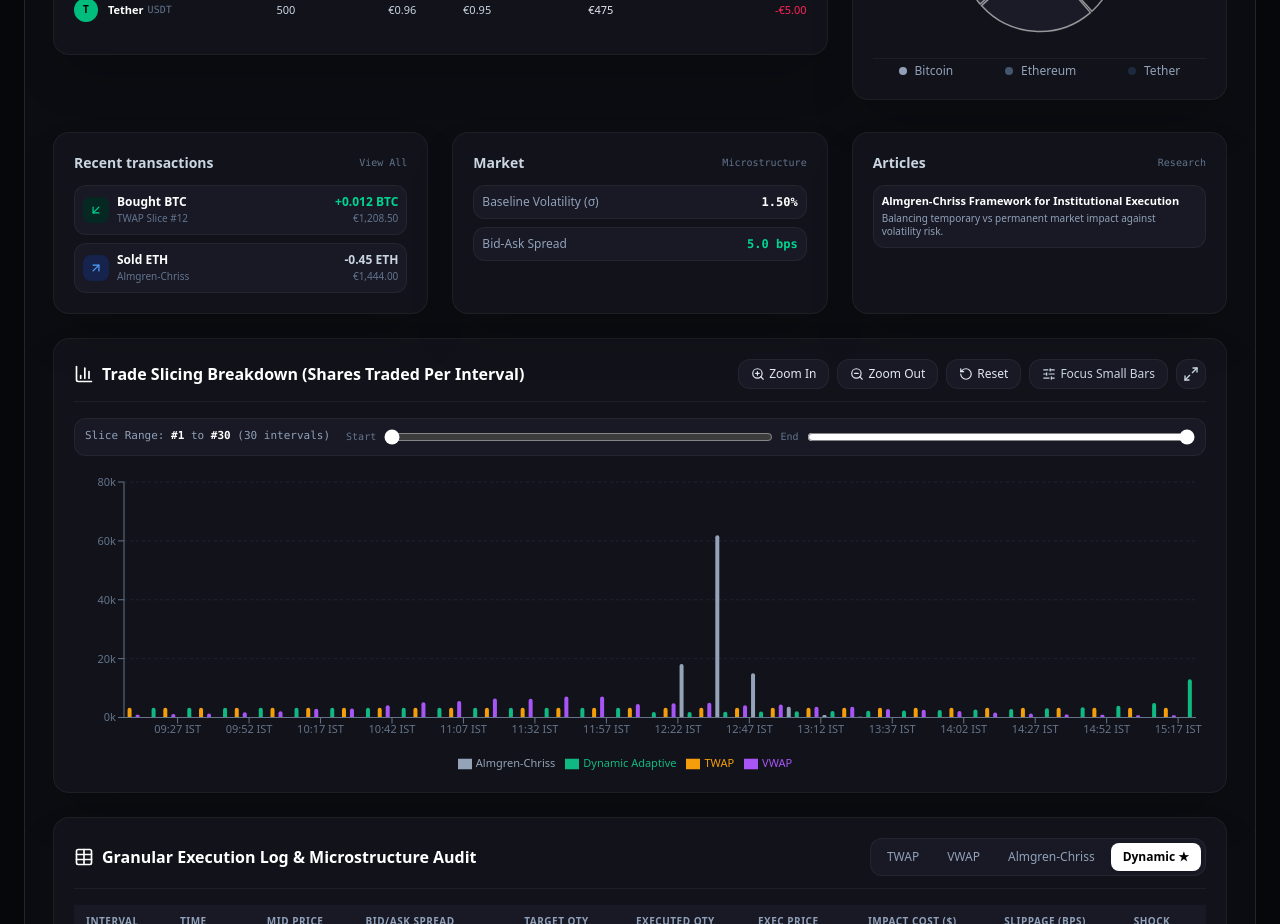
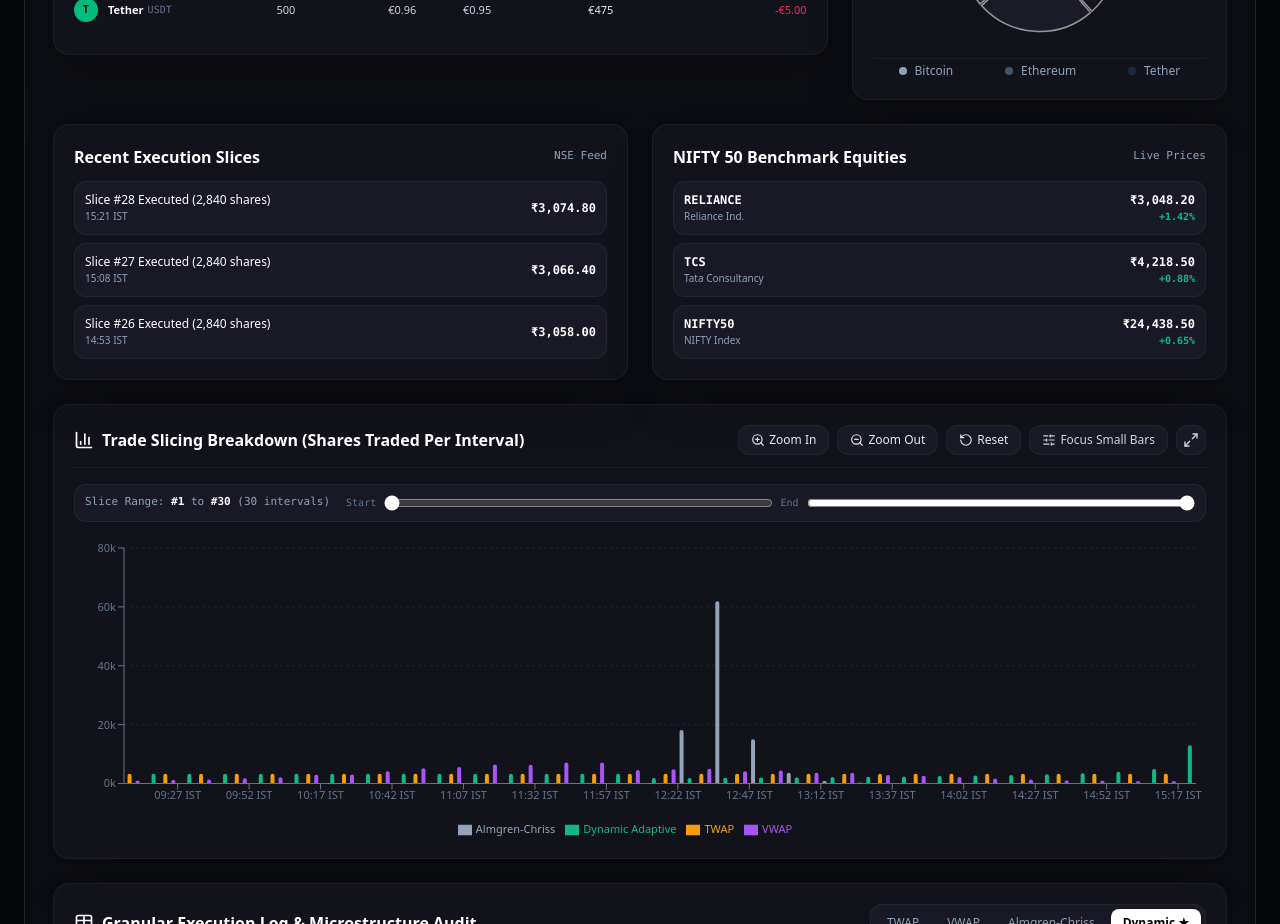
Before and after one commit to Viidhyanshu/OPTIMAL-TRADE, a Next.js app: page / in a window 1280 px wide. Shown: the part 1860-2784 px from the top of the page. Built offline with nearby package versions, Linux system fonts and the light colour scheme.

Commit message:
Remove Articles card from bottom grid layout

```diff
--- a/src/components/BottomCards.tsx
+++ b/src/components/BottomCards.tsx
@@ -1,85 +1,62 @@
 'use client';
 
 import React from 'react';
-import { ArrowUpRight, ArrowDownLeft, FileText, Activity } from 'lucide-react';
 
 export const BottomCards: React.FC = () => {
+  const recentTransactions = [
+    { label: 'Slice #28 Executed (2,840 shares)', time: '15:21 IST', price: '₹3,074.80' },
+    { label: 'Slice #27 Executed (2,840 shares)', time: '15:08 IST', price: '₹3,066.40' },
+    { label: 'Slice #26 Executed (2,840 shares)', time: '14:53 IST', price: '₹3,058.00' },
+  ];
+
+  const marketHighlights = [
+    { symbol: 'RELIANCE', name: 'Reliance Ind.', price: '₹3,048.20', change: '+1.42%' },
+    { symbol: 'TCS', name: 'Tata Consultancy', price: '₹4,218.50', change: '+0.88%' },
+    { symbol: 'NIFTY50', name: 'NIFTY Index', price: '₹24,438.50', change: '+0.65%' },
+  ];
+
   return (
-    <div className="grid grid-cols-1 md:grid-cols-3 gap-6 pt-2">
-      {/* Card 1: Recent transactions */}
+    <div className="grid grid-cols-1 md:grid-cols-2 gap-6">
+      {/* Recent Transactions Card */}
       <div className="bg-[#12131a] border border-white/5 rounded-2xl p-5 shadow-2xl space-y-3">
         <div className="flex items-center justify-between">
-          <h4 className="font-semibold text-slate-300 text-sm">Recent transactions</h4>
-          <span className="text-[10px] text-slate-500 font-mono">View All</span>
+          <h3 className="font-bold text-white text-base">Recent Execution Slices</h3>
+          <span className="text-[11px] text-slate-400 font-mono">NSE Feed</span>
         </div>
-        <div className="space-y-2 text-xs">
-          <div className="flex items-center justify-between p-2 rounded-xl bg-[#181924] border border-white/5">
-            <div className="flex items-center gap-2">
-              <div className="p-1.5 rounded-lg bg-emerald-950/80 text-emerald-400">
-                <ArrowDownLeft className="w-3.5 h-3.5" />
+
+        <div className="space-y-2">
+          {recentTransactions.map((tx, idx) => (
+            <div key={idx} className="flex items-center justify-between p-2.5 rounded-xl bg-[#181924] border border-white/5 text-xs">
+              <div className="truncate pr-2">
+                <span className="font-medium text-white block truncate">{tx.label}</span>
+                <span className="text-[10px] text-slate-400">{tx.time}</span>
               </div>
-              <div>
-                <span className="font-bold text-white block">Bought BTC</span>
-                <span className="text-[10px] text-slate-500">TWAP Slice #12</span>
-              </div>
+              <span className="font-mono font-bold text-white shrink-0">{tx.price}</span>
             </div>
-            <div className="text-right">
-              <span className="font-bold text-emerald-400 block">+0.012 BTC</span>
-              <span className="text-[10px] text-slate-500">€1,208.50</span>
-            </div>
-          </div>
-
-          <div className="flex items-center justify-between p-2 rounded-xl bg-[#181924] border border-white/5">
-            <div className="flex items-center gap-2">
-              <div className="p-1.5 rounded-lg bg-blue-950/80 text-blue-400">
-                <ArrowUpRight className="w-3.5 h-3.5" />
-              </div>
-              <div>
-                <span className="font-bold text-white block">Sold ETH</span>
-                <span className="text-[10px] text-slate-500">Almgren-Chriss</span>
-              </div>
-            </div>
-            <div className="text-right">
-              <span className="font-bold text-slate-300 block">-0.45 ETH</span>
-              <span className="text-[10px] text-slate-500">€1,444.00</span>
-            </div>
-          </div>
+          ))}
         </div>
       </div>
 
-      {/* Card 2: Market Dynamics */}
+      {/* Market Highlights Card */}
       <div className="bg-[#12131a] border border-white/5 rounded-2xl p-5 shadow-2xl space-y-3">
         <div className="flex items-center justify-between">
-          <h4 className="font-semibold text-slate-300 text-sm">Market</h4>
-          <span className="text-[10px] text-slate-500 font-mono">Microstructure</span>
+          <h3 className="font-bold text-white text-base">NIFTY 50 Benchmark Equities</h3>
+          <span className="text-[11px] text-slate-400 font-mono">Live Prices</span>
         </div>
-        <div className="space-y-2 text-xs">
-          <div className="flex items-center justify-between p-2 rounded-xl bg-[#181924] border border-white/5">
-            <span className="text-slate-400">Baseline Volatility (&sigma;)</span>
-            <span className="font-mono font-bold text-white">1.50%</span>
-          </div>
-          <div className="flex items-center justify-between p-2 rounded-xl bg-[#181924] border border-white/5">
-            <span className="text-slate-400">Bid-Ask Spread</span>
-            <span className="font-mono font-bold text-emerald-400">5.0 bps</span>
-          </div>
-        </div>
-      </div>
 
-      {/* Card 3: Articles / Strategy Insights */}
-      <div className="bg-[#12131a] border border-white/5 rounded-2xl p-5 shadow-2xl space-y-3">
-        <div className="flex items-center justify-between">
-          <h4 className="font-semibold text-slate-300 text-sm">Articles</h4>
-          <span className="text-[10px] text-slate-500 font-mono">Research</span>
-        </div>
-        <div className="space-y-2 text-xs">
-          <div className="p-2 rounded-xl bg-[#181924] border border-white/5 space-y-1">
-            <span className="font-bold text-white block text-[11px]">
-              Almgren-Chriss Framework for Institutional Execution
-            </span>
-            <p className="text-[10px] text-slate-400">
-              Balancing temporary vs permanent market impact against volatility risk.
-            </p>
-          </div>
+        <div className="space-y-2">
+          {marketHighlights.map((m, idx) => (
+            <div key={idx} className="flex items-center justify-between p-2.5 rounded-xl bg-[#181924] border border-white/5 text-xs">
+              <div>
+                <span className="font-bold text-white font-mono block">{m.symbol}</span>
+                <span className="text-[10px] text-slate-400">{m.name}</span>
+              </div>
+              <div className="text-right font-mono">
+                <span className="font-bold text-white block">{m.price}</span>
+                <span className="text-[10px] text-[#10b981] font-bold">{m.change}</span>
+              </div>
+            </div>
+          ))}
         </div>
       </div>
     </div>
```
